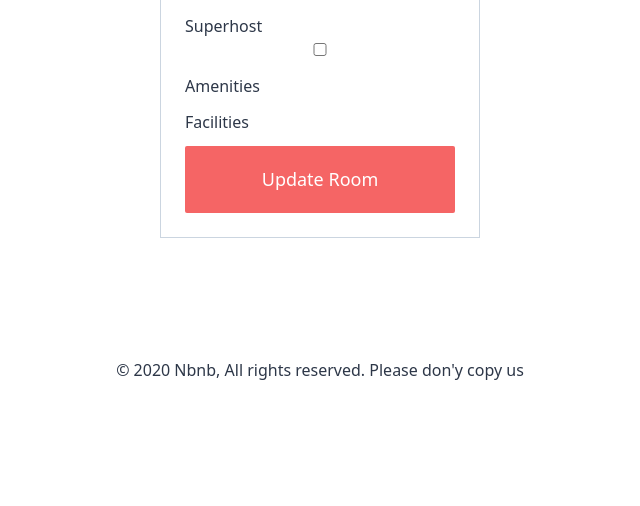
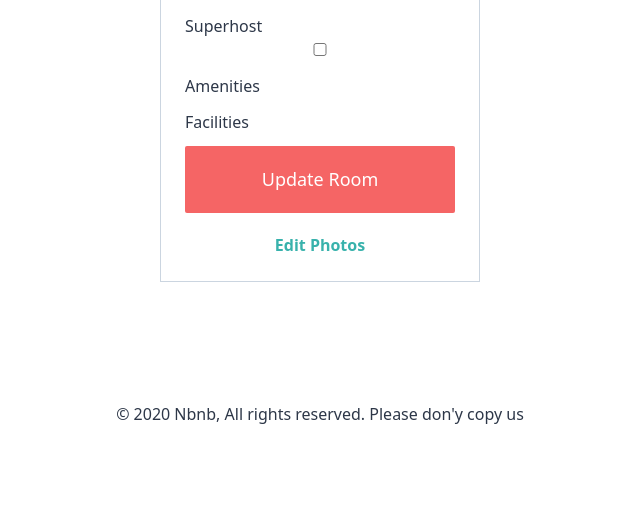
Before and after one commit to GisangLee/AirbnbClone, a Django app: template templates/rooms/room_edit.html in a window 1280 px wide. Shown: the part 957-1463 px from the top of the page, without its empty margins (320-960 px from the left). Before the commit the page ends 1337 px from the top, so only its background shows below. Run offline with Django 3.2, Linux system fonts and the light colour scheme; the template is opened without the code that fills it: values that come from a table or form of the project are taken from there, others are empty; style sheets or scripts are compiled from the project's sources; some libraries are stand-ins or nearby versions.

Commit message:
Title : FE -> room detail(2) Content : Design room detail(2)

```diff
--- a/rooms/urls.py
+++ b/rooms/urls.py
@@ -7,4 +7,5 @@
     path("<int:pk>/", views.room_detail, name="detail"),
     path("search/", views.search, name="search"),
     path("<int:pk>/edit/", views.EditRoomView.as_view(), name="edit"),
+    path("<int:pk>/photos/", views.EditRoomView.as_view(), name="edit-photos"),
 ]
--- a/rooms/views.py
+++ b/rooms/views.py
@@ -1,3 +1,4 @@
+from django.views import View
 from django_countries import countries
 from django.views.generic import ListView, DetailView, UpdateView
 from django.http import Http404
--- a/templates/mixins/room/room_form.html
+++ b/templates/mixins/room/room_form.html
@@ -10,7 +10,7 @@
     </div>
 
     {% for field in form %}
-    {% include 'mixins/room/room_input.html' with field=field %}
+        {% include 'mixins/room/room_input.html' with field=field %}
     {% endfor %}
 
     <button class="btn bg-red-500 text-white">{{cta}}</button>
--- a/templates/rooms/room_edit.html
+++ b/templates/rooms/room_edit.html
@@ -12,6 +12,10 @@
 
     {% include 'mixins/room/room_form.html' with form=form cta="Update Room" %}
 
+    <div class="mt-5">
+        <a href="#" class="text-teal-500 font-bold">Edit Photos</a>
+    </div>
+
 
 </div>
 {% endblock content %}
```
